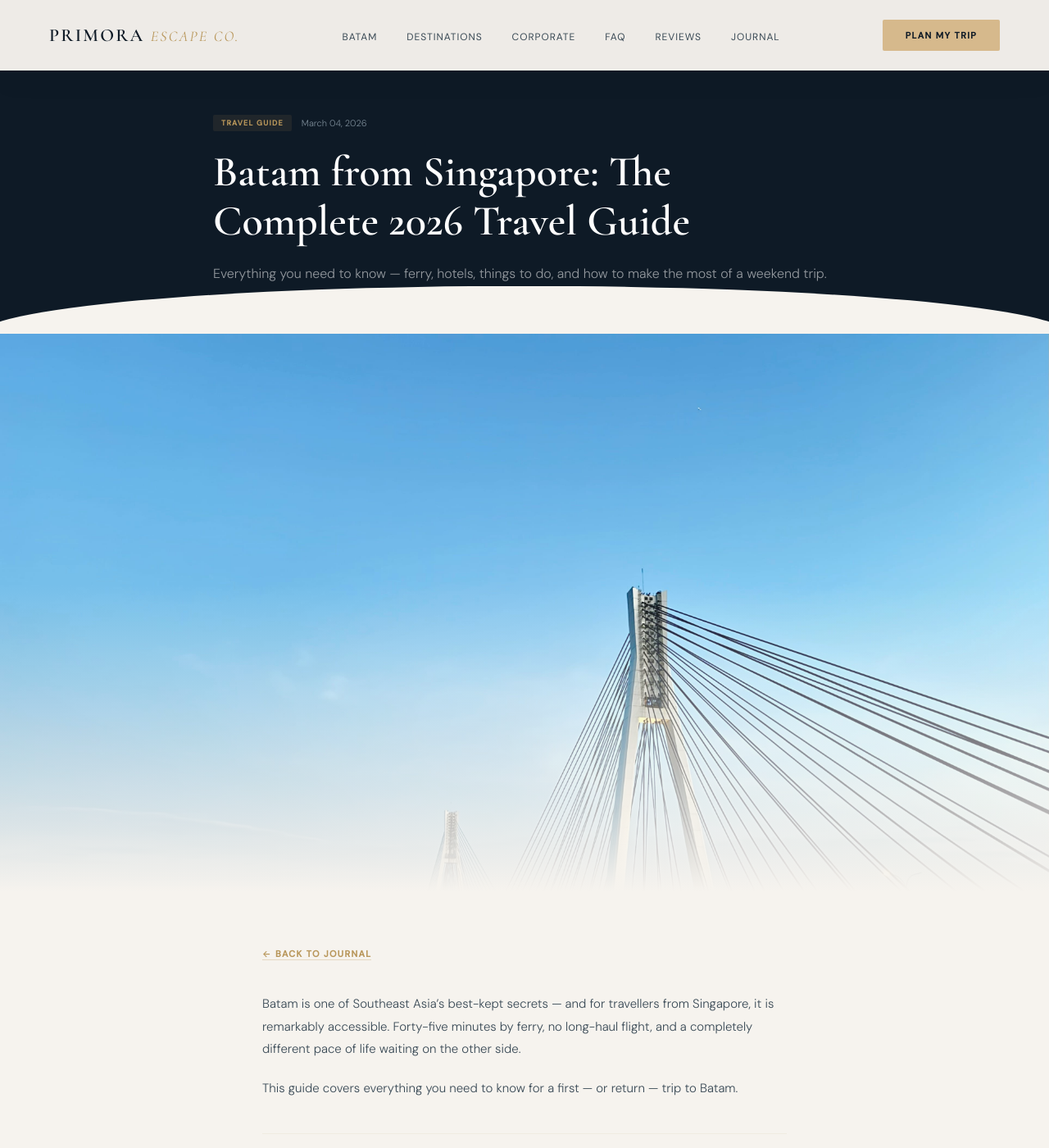
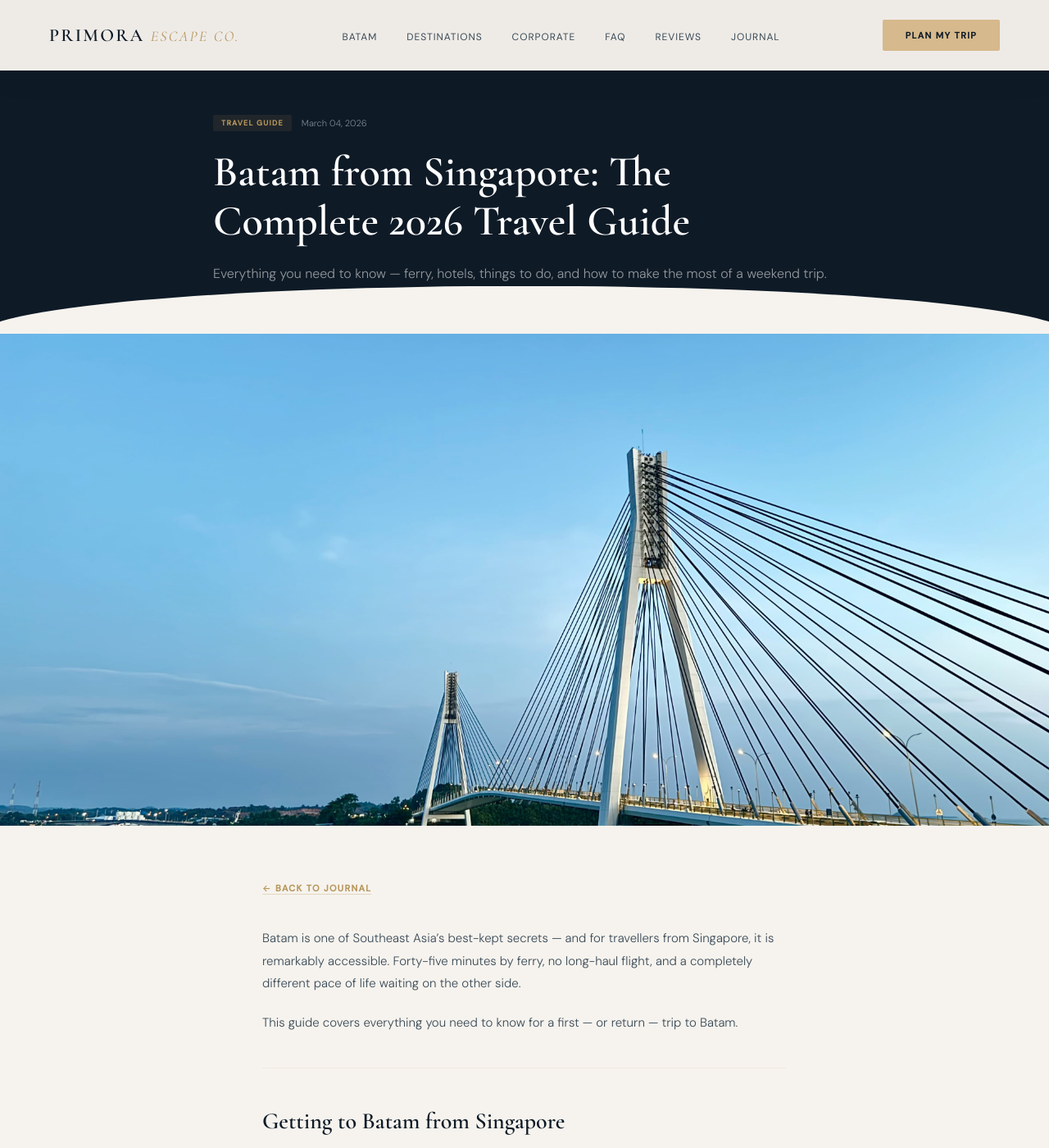
Before and after one commit to yourcancerboy/primora, a Jekyll site: the page built from _posts/2026-03-04-batam-from-singapore-travel-guide.md, in a window 1280 px wide and 1400 px high. Shown: the whole window at 82% size. Built offline with Jekyll 4.4.1, drawn with Linux system fonts in a browser that asks for light colours.

Commit message:
Update default.html

```diff
--- a/_layouts/default.html
+++ b/_layouts/default.html
@@ -125,10 +125,9 @@
   .article-title em { font-style: italic; color: var(--champagne); }
   .article-subtitle { font-size: 16px; font-weight: 300; color: rgba(255,255,255,0.55); line-height: 1.7; }
 
-  /* Article cover — tall hero with gradient fade into page background */
-  .article-cover-wrap { position: relative; width: 100%; max-height: 680px; overflow: hidden; background: var(--navy); }
-  .article-cover { width: 100%; display: block; object-fit: cover; object-position: center top; max-height: 680px; }
-  .article-cover-wrap::after { content: ""; position: absolute; bottom: 0; left: 0; right: 0; height: 55%; background: linear-gradient(to bottom, transparent 0%, var(--ivory) 100%); pointer-events: none; }
+  /* Article cover — 4:3 editorial ratio */
+  .article-cover-wrap { position: relative; aspect-ratio: 4/3; max-height: 600px; overflow: hidden; background: var(--navy); width: 100%; }
+  .article-cover { position: absolute; inset: 0; width: 100%; height: 100%; object-fit: cover; object-position: center; display: block; }
 
   .article-body { max-width: 760px; margin: 0 auto; padding: 64px 60px 100px; }
   .article-body h2 { font-family: 'Cormorant Garamond', Georgia, serif; font-size: 28px; font-weight: 600; color: var(--navy); margin: 48px 0 16px; line-height: 1.2; }
```
